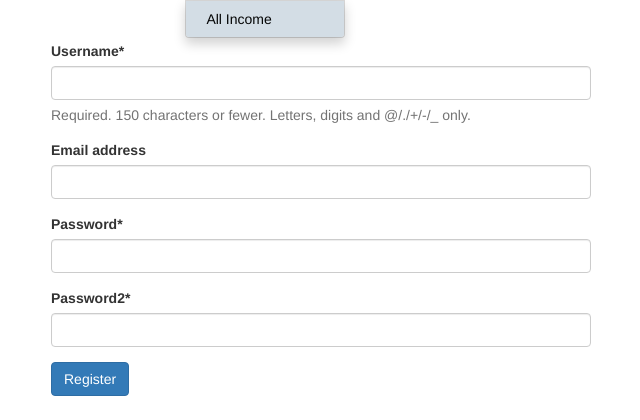
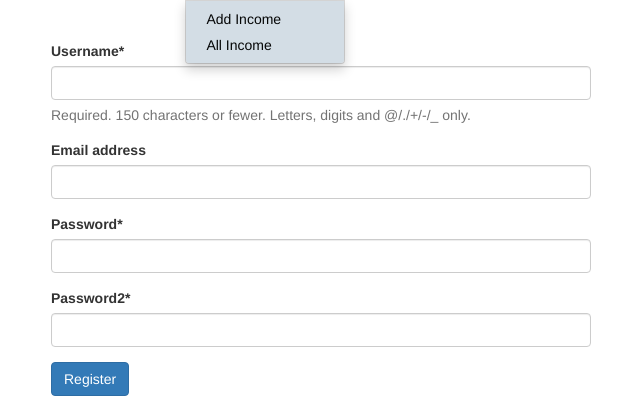
Before and after one commit to thevivekshukla/django-expensor, a Django app: page /account/register/ in a window 1280 px wide, after a click on "Income". Shown: the part 50-470 px from the top of the page, without its empty margins (34-674 px from the left). Run offline with Django 3.2, Linux system fonts and the light colour scheme; parts of the project's set-up code (start-up, migrations or seed data) failed here and were passed over; some libraries are stand-ins or nearby versions.

Commit message:
change navbar order

```diff
--- a/templates/navbar.html
+++ b/templates/navbar.html
@@ -37,6 +37,7 @@
           <a class="dropdown-toggle" data-toggle="dropdown" href="">Income
           <span class="caret"></span></a>
           <ul class="dropdown-menu">
+            <li><a class="navbar-link" href="{% url "income:add-income" %}">Add Income</a></li>
             <li><a class="navbar-link" href="{% url "income:income-list" %}">All Income</a></li>
           </ul>
         </li>
```
